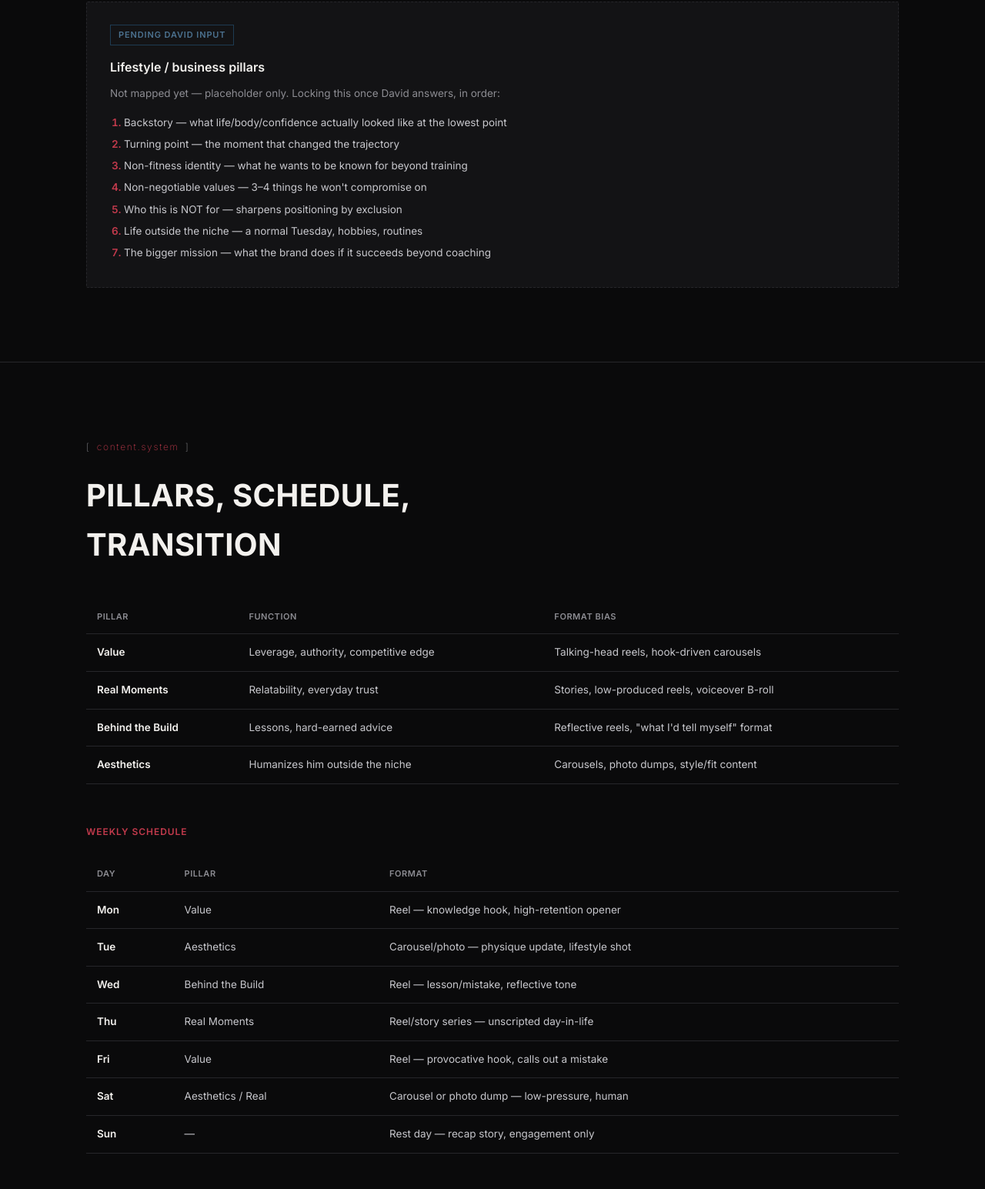
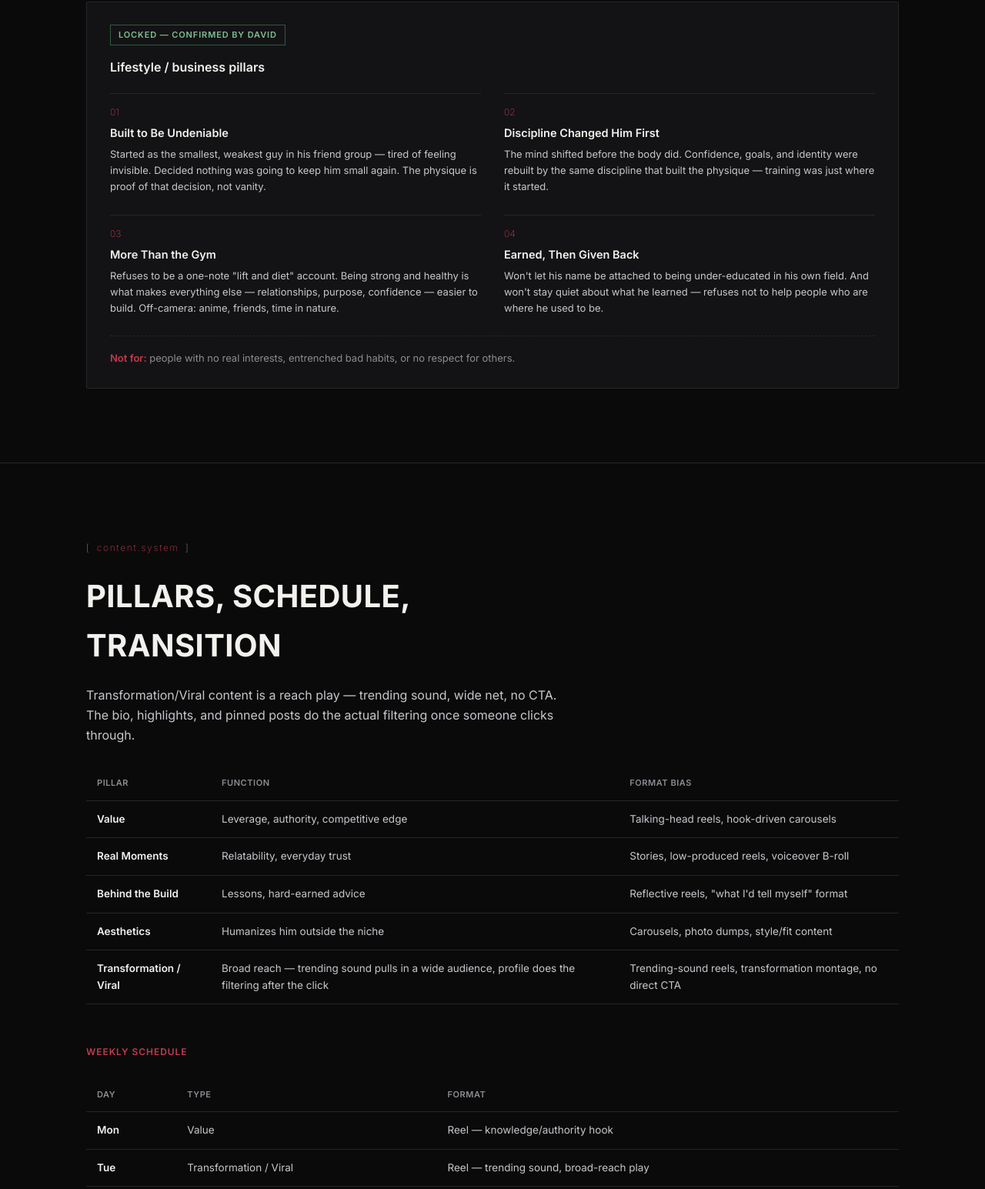
Before and after one commit to bosekg/natural-code, a website: page index.html in a window 1280 px wide. Shown: the part 2232-3777 px from the top of the page at 77% size. Drawn offline with nearby package versions, Linux system fonts and the light colour scheme; a web font is replaced by a local one.

Commit message:
Add files via upload

```diff
--- a/index.html
+++ b/index.html
@@ -141,7 +141,15 @@
   .pillars-box h4{font-size:16px; margin-bottom:10px; color:var(--white); font-weight:600;}
   .pillars-box ol{margin-left:18px; color:var(--grey-light); font-size:13.5px; line-height:1.8;}
   .pillars-box ol li{margin-bottom:4px;}
-  .pillars-box ol li::marker{color:var(--bordeaux-light); font-weight:600;}
+  .pillars-box.locked{border-style:solid;}
+  .status.locked-tag{color:#7FBF8F; border-color:#2E5C3A;}
+  .pillar-cards{display:grid; grid-template-columns:1fr 1fr; gap:26px 30px; margin-top:20px;}
+  .pillar-card{border-top:1px solid var(--line); padding-top:14px;}
+  .pc-num{font-family:var(--font-body); font-weight:200; font-size:12px; color:var(--bordeaux-light); display:block; margin-bottom:6px;}
+  .pillar-card h5{font-size:14.5px; font-weight:600; color:var(--white); margin-bottom:6px;}
+  .pillar-card p{font-size:13px; color:var(--grey-light); line-height:1.6;}
+  .exclusion-line{margin-top:26px; padding-top:18px; border-top:1px dashed var(--line); font-size:13px; color:var(--grey);}
+  .exclusion-line strong{color:var(--bordeaux-light); font-weight:600;}
 
   /* ---------- CONTENT ---------- */
   table{width:100%; border-collapse:collapse; margin-top:20px;}
@@ -292,19 +300,32 @@
     </div>
     <p class="voice-note">Edge is a tool, not the default setting. It shows up to make someone confront themselves — never to be mean, never bro-shouty, never "gatekept knowledge" arrogance.</p>
 
-    <div class="pillars-box">
-      <span class="status">pending david input</span>
+    <div class="pillars-box locked">
+      <span class="status locked-tag">locked — confirmed by david</span>
       <h4>Lifestyle / business pillars</h4>
-      <p style="color:var(--grey); font-size:13.5px; margin-bottom:14px;">Not mapped yet — placeholder only. Locking this once David answers, in order:</p>
-      <ol>
-        <li>Backstory — what life/body/confidence actually looked like at the lowest point</li>
-        <li>Turning point — the moment that changed the trajectory</li>
-        <li>Non-fitness identity — what he wants to be known for beyond training</li>
-        <li>Non-negotiable values — 3–4 things he won't compromise on</li>
-        <li>Who this is NOT for — sharpens positioning by exclusion</li>
-        <li>Life outside the niche — a normal Tuesday, hobbies, routines</li>
-        <li>The bigger mission — what the brand does if it succeeds beyond coaching</li>
-      </ol>
+      <div class="pillar-cards">
+        <div class="pillar-card">
+          <span class="pc-num">01</span>
+          <h5>Built to Be Undeniable</h5>
+          <p>Started as the smallest, weakest guy in his friend group — tired of feeling invisible. Decided nothing was going to keep him small again. The physique is proof of that decision, not vanity.</p>
+        </div>
+        <div class="pillar-card">
+          <span class="pc-num">02</span>
+          <h5>Discipline Changed Him First</h5>
+          <p>The mind shifted before the body did. Confidence, goals, and identity were rebuilt by the same discipline that built the physique — training was just where it started.</p>
+        </div>
+        <div class="pillar-card">
+          <span class="pc-num">03</span>
+          <h5>More Than the Gym</h5>
+          <p>Refuses to be a one-note "lift and diet" account. Being strong and healthy is what makes everything else — relationships, purpose, confidence — easier to build. Off-camera: anime, friends, time in nature.</p>
+        </div>
+        <div class="pillar-card">
+          <span class="pc-num">04</span>
+          <h5>Earned, Then Given Back</h5>
+          <p>Won't let his name be attached to being under-educated in his own field. And won't stay quiet about what he learned — refuses not to help people who are where he used to be.</p>
+        </div>
+      </div>
+      <div class="exclusion-line"><strong>Not for:</strong> people with no real interests, entrenched bad habits, or no respect for others.</div>
     </div>
   </div>
 </section>
@@ -313,6 +334,7 @@
   <div class="wrap">
     <span class="eyebrow"><span class="tick">[</span> content.system <span class="tick">]</span></span>
     <h2 class="title-lg">Pillars, schedule, transition</h2>
+    <p class="lede">Transformation/Viral content is a reach play — trending sound, wide net, no CTA. The bio, highlights, and pinned posts do the actual filtering once someone clicks through.</p>
 
     <div class="table-wrap">
       <table>
@@ -321,19 +343,20 @@
         <tr><td class="pillar-name">Real Moments</td><td>Relatability, everyday trust</td><td>Stories, low-produced reels, voiceover B-roll</td></tr>
         <tr><td class="pillar-name">Behind the Build</td><td>Lessons, hard-earned advice</td><td>Reflective reels, "what I'd tell myself" format</td></tr>
         <tr><td class="pillar-name">Aesthetics</td><td>Humanizes him outside the niche</td><td>Carousels, photo dumps, style/fit content</td></tr>
+        <tr><td class="pillar-name">Transformation / Viral</td><td>Broad reach — trending sound pulls in a wide audience, profile does the filtering after the click</td><td>Trending-sound reels, transformation montage, no direct CTA</td></tr>
       </table>
     </div>
 
     <div class="sub-h">Weekly schedule</div>
     <div class="table-wrap">
       <table>
-        <tr><th>Day</th><th>Pillar</th><th>Format</th></tr>
-        <tr><td class="pillar-name">Mon</td><td>Value</td><td>Reel — knowledge hook, high-retention opener</td></tr>
-        <tr><td class="pillar-name">Tue</td><td>Aesthetics</td><td>Carousel/photo — physique update, lifestyle shot</td></tr>
-        <tr><td class="pillar-name">Wed</td><td>Behind the Build</td><td>Reel — lesson/mistake, reflective tone</td></tr>
-        <tr><td class="pillar-name">Thu</td><td>Real Moments</td><td>Reel/story series — unscripted day-in-life</td></tr>
-        <tr><td class="pillar-name">Fri</td><td>Value</td><td>Reel — provocative hook, calls out a mistake</td></tr>
-        <tr><td class="pillar-name">Sat</td><td>Aesthetics / Real</td><td>Carousel or photo dump — low-pressure, human</td></tr>
+        <tr><th>Day</th><th>Type</th><th>Format</th></tr>
+        <tr><td class="pillar-name">Mon</td><td>Value</td><td>Reel — knowledge/authority hook</td></tr>
+        <tr><td class="pillar-name">Tue</td><td>Transformation / Viral</td><td>Reel — trending sound, broad-reach play</td></tr>
+        <tr><td class="pillar-name">Wed</td><td>Behind the Build</td><td>Reel — lesson/advice, reflective tone</td></tr>
+        <tr><td class="pillar-name">Thu</td><td>Real Moments</td><td>Reel/story — unscripted day-in-life</td></tr>
+        <tr><td class="pillar-name">Fri</td><td>Transformation / Viral</td><td>Reel — trending sound, broad-reach play</td></tr>
+        <tr><td class="pillar-name">Sat</td><td>Aesthetics</td><td>Carousel/photo — lifestyle, low-pressure</td></tr>
         <tr><td class="pillar-name">Sun</td><td>—</td><td>Rest day — recap story, engagement only</td></tr>
       </table>
     </div>
@@ -405,7 +428,7 @@
     <div class="ops-list">
       <div class="ops-row"><span class="ops-status locked">Locked</span><div><h5>Naming — Natural Code / Natural Crew</h5><p>Unchanged. Same offering, same philosophy, English market or not.</p></div></div>
       <div class="ops-row"><span class="ops-status draft">Draft</span><div><h5>Pricing — ~$200/month</h5><p>Working figure only, not final. Confirm before it touches any public copy.</p></div></div>
-      <div class="ops-row"><span class="ops-status open">Open</span><div><h5>Lifestyle/business pillars</h5><p>Pending the 7 questions above — needed before pillar copy exists anywhere.</p></div></div>
+      <div class="ops-row"><span class="ops-status locked">Locked</span><div><h5>Lifestyle/business pillars</h5><p>Confirmed by David — four pillars defined and live in the positioning section above.</p></div></div>
       <div class="ops-row"><span class="ops-status open">Open</span><div><h5>Call scripts</h5><p>First call + 24hr second-call decision script — not started.</p></div></div>
       <div class="ops-row"><span class="ops-status open">Open</span><div><h5>Proof assets</h5><p>Which transformations/testimonials are cleared for the public-facing English site.</p></div></div>
     </div>
```
